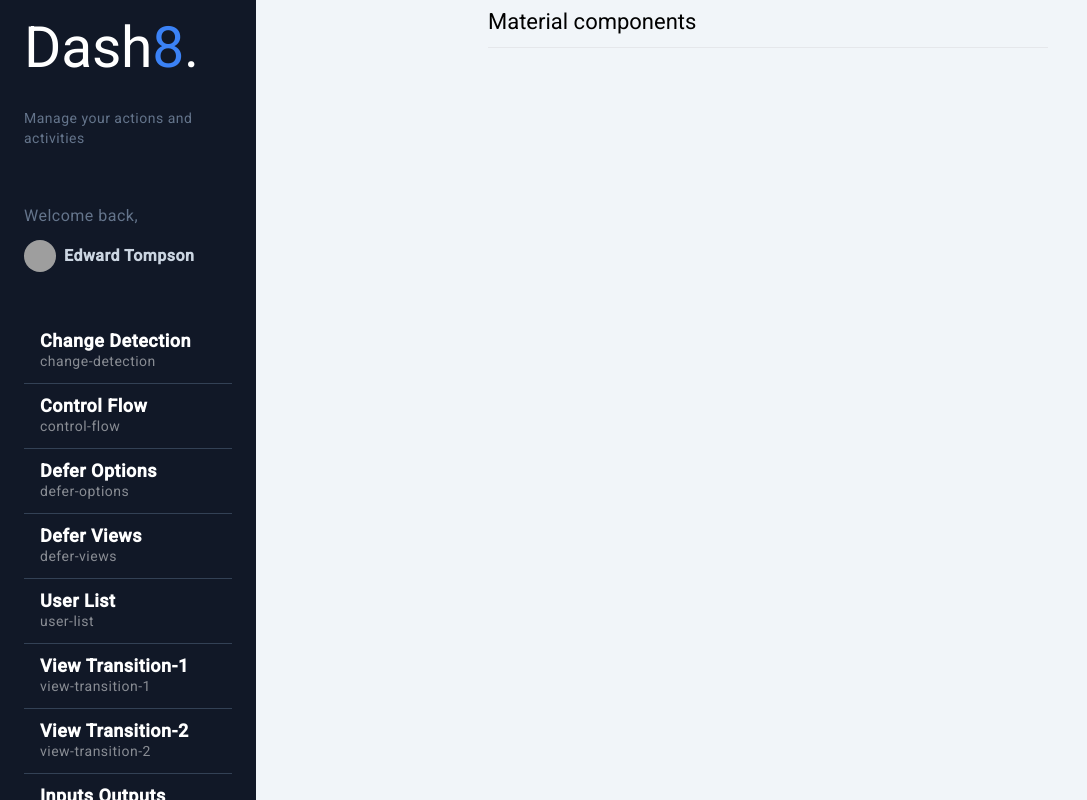
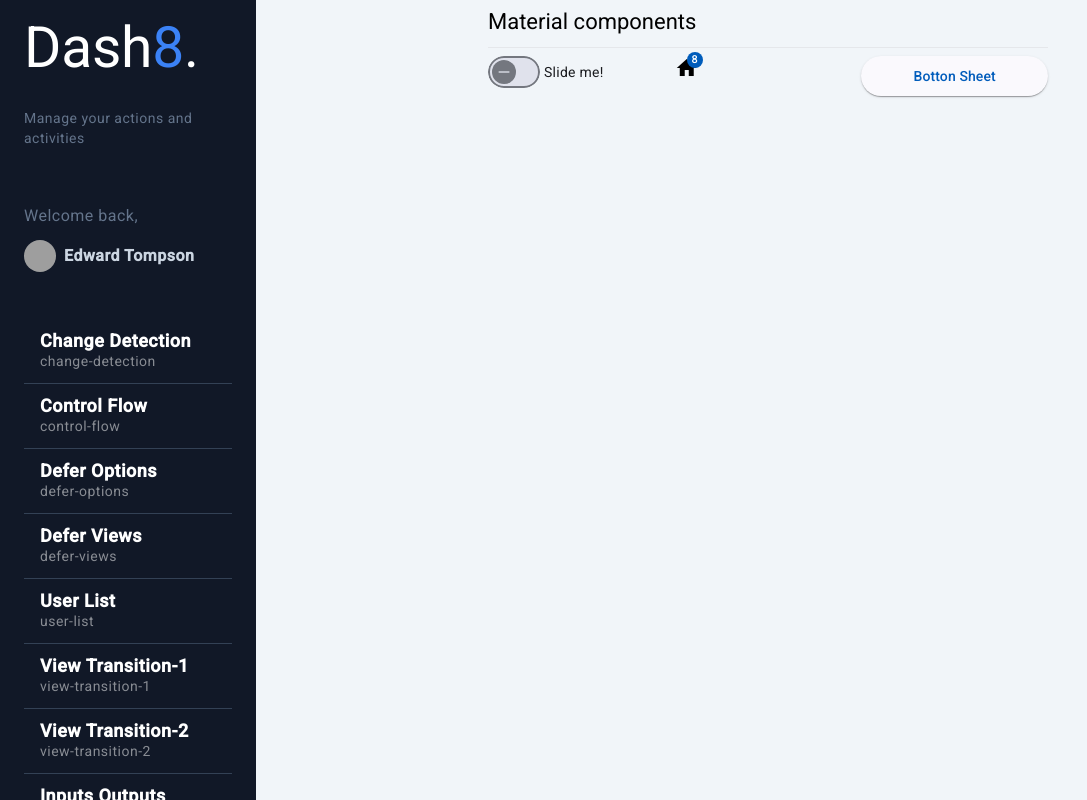
Before and after one commit to moive/my-dashboard-angular17-h, an Angular app: page /dashboard/material in a window 1280 px wide. Shown: the whole page, without its empty margins (0-1087 px from the left). Built offline with nearby package versions, Linux system fonts and the light colour scheme; grey boxes are pictures that could not be loaded.

Commit message:
implement material 3

```diff
--- a/src/app/dashboard/pages/material/material.component.html
+++ b/src/app/dashboard/pages/material/material.component.html
@@ -1,2 +1,8 @@
 <h1 class="mat-title-large">Material components</h1>
 <hr class="my-2">
+
+<div class="grid grid-cols-1 sm:grid-cols-3">
+  <mat-slide-toggle>Slide me!</mat-slide-toggle>
+  <mat-icon matBadge="8" aria-hidden="false">home</mat-icon>
+  <button mat-raised-button color="primary" (click)="openBottomSheet()">Botton Sheet</button>
+</div>
--- a/src/app/dashboard/pages/material/material.component.ts
+++ b/src/app/dashboard/pages/material/material.component.ts
@@ -1,11 +1,33 @@
 import { CommonModule } from '@angular/common';
-import { Component } from '@angular/core';
+import { MatSlideToggleModule } from '@angular/material/slide-toggle';
+import { MatIconModule } from '@angular/material/icon';
+import { MatButtonModule } from '@angular/material/button';
+import { MatBadgeModule } from '@angular/material/badge';
+import {
+  MatBottomSheet,
+  MatBottomSheetModule,
+  MatBottomSheetRef,
+} from '@angular/material/bottom-sheet';
+import { Component, inject } from '@angular/core';
+import { OptionsBottomSheetComponent } from './ui/options-bottom-sheet/options-bottom-sheet.component';
 
 @Component({
   selector: 'app-material',
   standalone: true,
-  imports: [CommonModule],
+  imports: [
+    CommonModule,
+    MatSlideToggleModule,
+    MatIconModule,
+    MatButtonModule,
+    MatBadgeModule,
+    MatBottomSheetModule,
+  ],
   templateUrl: './material.component.html',
   styles: ``,
 })
-export default class MaterialComponent {}
+export default class MaterialComponent {
+  private _bottomSheet = inject(MatBottomSheet);
+  openBottomSheet() {
+    this._bottomSheet.open(OptionsBottomSheetComponent);
+  }
+}
--- /dev/null
+++ b/src/app/dashboard/pages/material/ui/options-bottom-sheet/options-bottom-sheet.component.html
@@ -0,0 +1 @@
+<p>options-bottom-sheet works!</p>
--- /dev/null
+++ b/src/app/dashboard/pages/material/ui/options-bottom-sheet/options-bottom-sheet.component.ts
@@ -0,0 +1,16 @@
+import { CommonModule } from '@angular/common';
+import { ChangeDetectionStrategy, Component } from '@angular/core';
+
+@Component({
+  selector: 'app-options-bottom-sheet',
+  standalone: true,
+  imports: [CommonModule],
+  templateUrl: './options-bottom-sheet.component.html',
+  styles: `
+    :host {
+      display: block;
+    }
+  `,
+  changeDetection: ChangeDetectionStrategy.OnPush,
+})
+export class OptionsBottomSheetComponent {}
```
